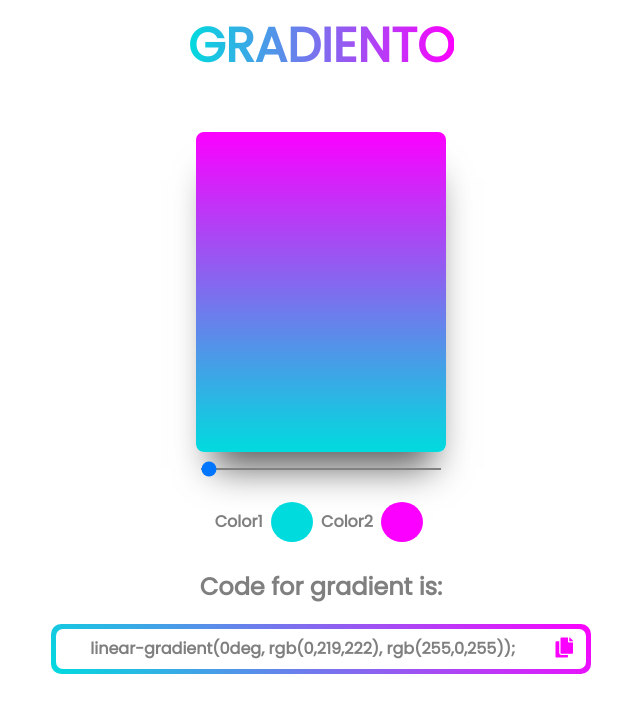
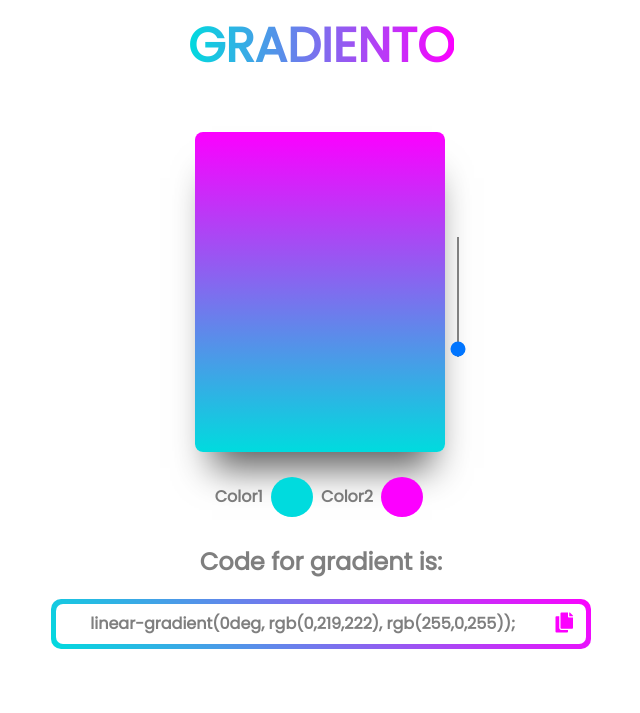
Before and after one commit to tajammulnaeem/Gradiento, a Flask app: page / in a window 1280 px wide. Shown: the top 713 px of the page, without its empty margins (319-959 px from the left). Run offline with Flask 2, Linux system fonts and the light colour scheme.

Commit message:
slider style edited

```diff
--- a/static/css/gradient.css
+++ b/static/css/gradient.css
@@ -27,10 +27,19 @@ body {
 
 .inner-container1 {
     margin-top: 50px;
+    display: flex;
+    text-align: center;
+    align-items: center;
+    justify-content: center;
+}
+
+.angle-container {
+    width: 3px;
 }
 
 #gradient-box {
-    margin: auto;
+    /* margin: auto; */
+    /* margin-left: 120px; */
     background: linear-gradient(0deg, rgb(0, 219, 222), rgb(252, 0, 255));
     width: 250px;
     height: 320px;
@@ -40,9 +49,12 @@ body {
 
 .angle {
     height: 2px;
-    width: 240px;
+    width: 120px;
     background-color: gray;
     -webkit-appearance: none;
+    transform: rotate(-90deg);
+    position: relative;
+    left: -49px;
 }
 
 .inner-container2 {
--- a/templates/gradient.html
+++ b/templates/gradient.html
@@ -19,7 +19,9 @@
     <div class="container">
         <div class="inner-container1">
             <div id="gradient-box"></div>
-            <input class="angle" id="angle" type="range" min="0" max="360" value="0">
+            <div class="angle-container">
+                <input class="angle" id="angle" type="range" min="0" max="360" value="0">
+            </div>
         </div>
         <div class="inner-container2">
             <label class="color-labels" style="color: rgba(0, 0, 0, .5);">Color1</label>
```
